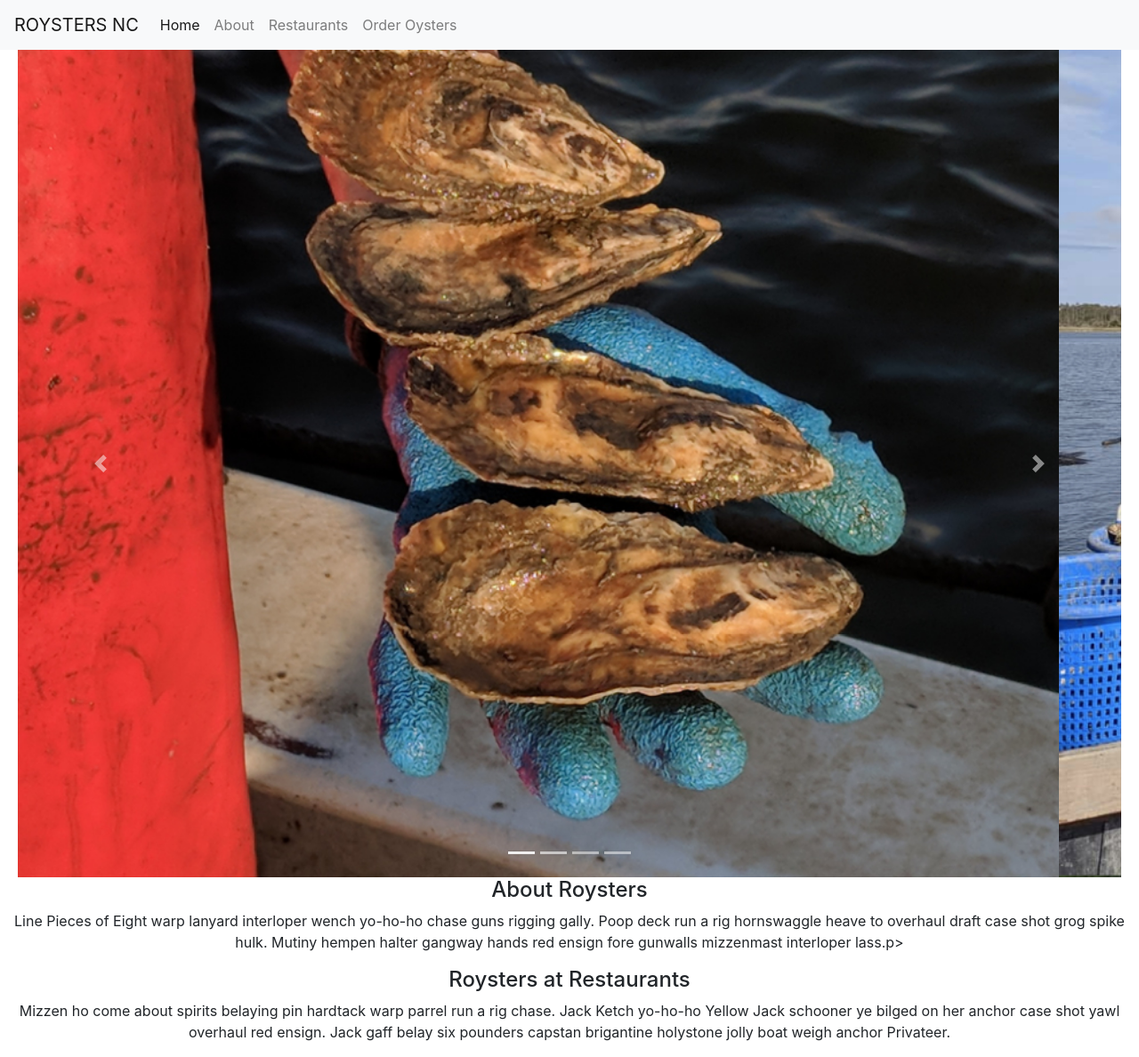
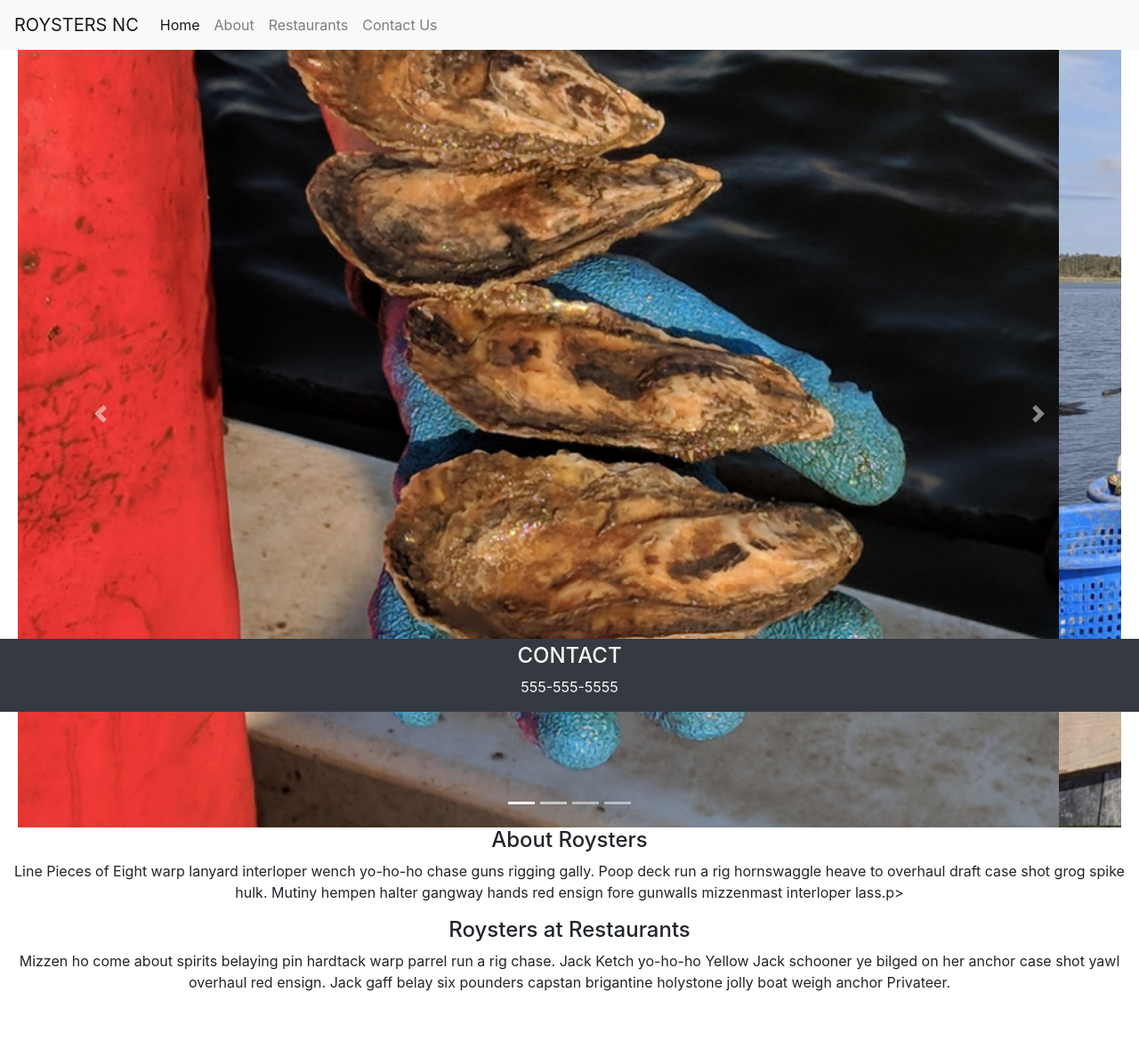
Before and after one commit to nosremetnarg/RoystersNC, a website: page index.html in a window 1280 px wide. Shown: the whole page at 89% size. After the commit the page ends 1132 px from the top, so only its background shows below. Drawn offline with nearby package versions, Linux system fonts and the light colour scheme.

Commit message:
working on footer

```diff
--- a/index.html
+++ b/index.html
@@ -12,7 +12,7 @@
 
 <body>
     <header>
-        <nav class="navbar navbar-expand-lg sticky-top navbar-light bg-light">
+        <nav class="navbar navbar-expand-lg fixed-top navbar-light bg-light">
             <a class="navbar-brand" href="#">ROYSTERS NC</a>
             <button class="navbar-toggler" type="button" data-toggle="collapse" data-target="#navbarNavAltMarkup"
                 aria-controls="navbarNavAltMarkup" aria-expanded="false" aria-label="Toggle navigation">
@@ -23,7 +23,7 @@
                     <a class="nav-item nav-link active" href="#">Home <span class="sr-only">(current)</span></a>
                     <a class="nav-item nav-link" href="#about-me">About</a>
                     <a class="nav-item nav-link" href="#restaurants">Restaurants</a>
-                    <a class="nav-item nav-link" href="#">Order Oysters</a>
+                    <a class="nav-item nav-link" href="#contact">Contact Us</a>
 
                     <!-- <a class="nav-item nav-link disabled" href="#">Disabled</a> -->
                 </div>
@@ -68,15 +68,35 @@
             <div class="flex-row">
                 <h4 class="section-title primary-border">About Roysters</h4>
             </div>
-            <p>Line Pieces of Eight warp lanyard interloper wench yo-ho-ho chase guns rigging gally. Poop deck run a rig hornswaggle heave to overhaul draft case shot grog spike hulk. Mutiny hempen halter gangway hands red ensign fore gunwalls mizzenmast interloper lass.p>
+            <p>Line Pieces of Eight warp lanyard interloper wench yo-ho-ho chase guns rigging gally. Poop deck run a rig
+                hornswaggle heave to overhaul draft case shot grog spike hulk. Mutiny hempen halter gangway hands red
+                ensign fore gunwalls mizzenmast interloper lass.p>
         </section>
         <section id="restaurants">
             <div class="flex-row">
                 <h4 class="section-title primary-border">Roysters at Restaurants </h4>
             </div>
-            <p>Mizzen ho come about spirits belaying pin hardtack warp parrel run a rig chase. Jack Ketch yo-ho-ho Yellow Jack schooner ye bilged on her anchor case shot yawl overhaul red ensign. Jack gaff belay six pounders capstan brigantine holystone jolly boat weigh anchor Privateer.</p>
+            <p>Mizzen ho come about spirits belaying pin hardtack warp parrel run a rig chase. Jack Ketch yo-ho-ho
+                Yellow Jack schooner ye bilged on her anchor case shot yawl overhaul red ensign. Jack gaff belay six
+                pounders capstan brigantine holystone jolly boat weigh anchor Privateer.</p>
         </section>
     </div>
+    <footer class="contact fixed-bottom text-light bg-dark footer">
+        <div class="container">
+            <div class="grid-container">
+                <div class="item-1">
+                    <h4>CONTACT</h4>
+                    <p>555-555-5555</p>
+                </div>
+            </div>
+            <!-- <div class="grid-container">
+                <div class="item-1">
+                    <h4>CONTACT</h4>
+                    <p>555-555-5555</p>
+                </div>
+            </div> -->
+        </div>
+    </footer>
 
     <script src="https://code.jquery.com/jquery-3.2.1.slim.min.js"
         integrity="sha384-KJ3o2DKtIkvYIK3UENzmM7KCkRr/rE9/Qpg6aAZGJwFDMVNA/GpGFF93hXpG5KkN"
--- a/styles.css
+++ b/styles.css
@@ -40,4 +40,27 @@ margin-right: 20px;
 
 .main-section {
     text-align: center;
+    display: flex;
+    justify-content: center;
+    flex-wrap: wrap;
+    overflow: auto;
 }
+
+footer {
+    padding-top: 5px;
+    text-align: center;
+    margin: auto;
+    display: flexbox;
+    flex-wrap: wrap;
+    flex: 12;
+}
+.item-1 {
+    grid-column: 1 / span 2;
+    grid-row: 1 / span 2;
+    text-align: center;
+}
+.item-2 {
+    grid-column: 1 / span 2;
+    grid-row: 5 / span 2;
+    text-align: center;
+}
```
